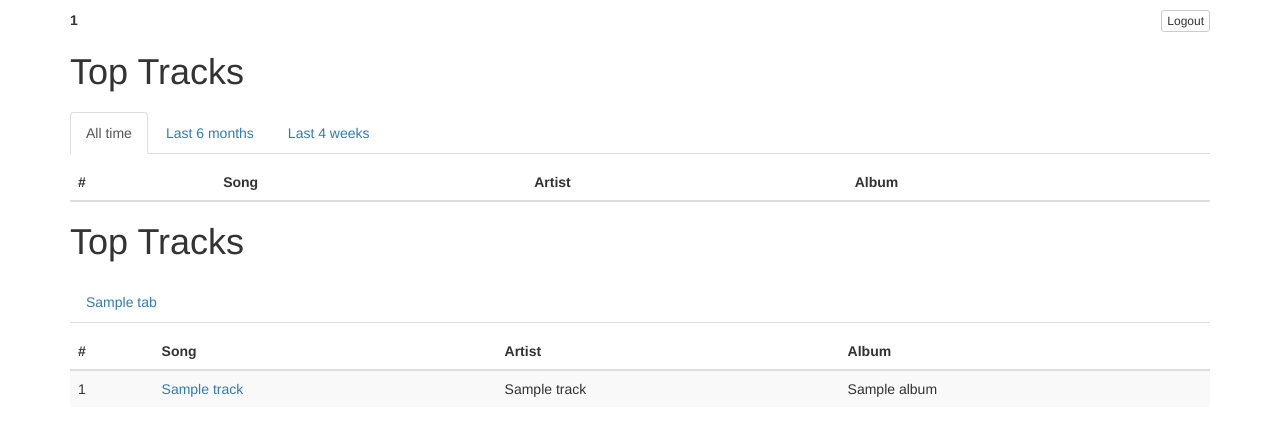
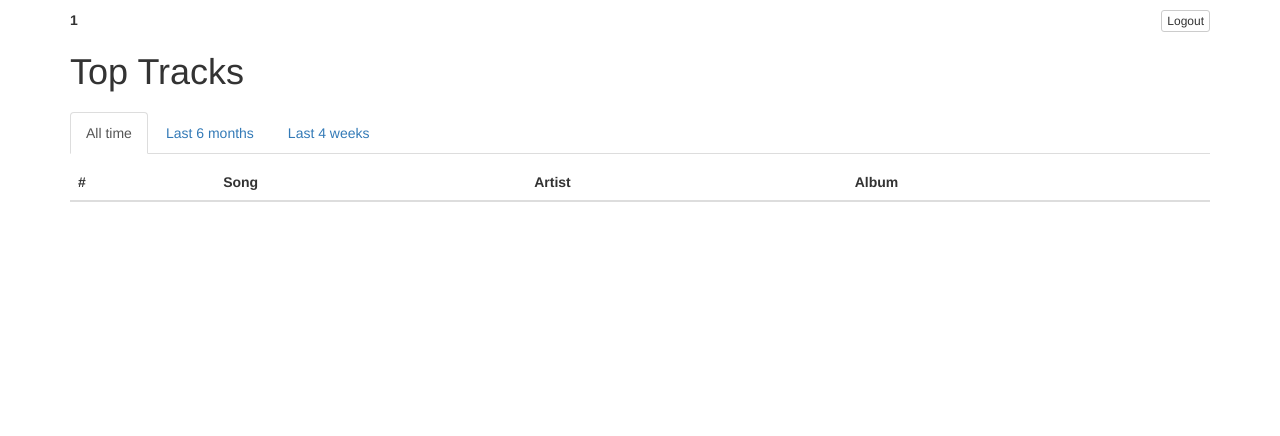
Before and after one commit to gediminasz/awoo, a Flask app: template templates/index.html in a window 1280 px wide. Shown: the top 436 px of the page. Run offline with Flask 2, Linux system fonts and the light colour scheme; the template is opened without the code that fills it: most values are stand-ins (such as "Sample title", 1, 10 or a date in 2020); data that the repository does not hold is empty; style sheets or scripts are compiled from the project's sources; some libraries are stand-ins or nearby versions.

Commit message:
Remove old template

```diff
--- a/templates/index.html
+++ b/templates/index.html
@@ -3,43 +3,4 @@
 {% block page_content %}
     <div id="page-content">
     </div>
-
-    <h1>Top Tracks</h1>
-
-    <div class="u-pvm">
-        <ul class="nav nav-tabs">
-            {% for tab in time_range_tabs %}
-                <li {% if tab['active'] %}class="active"{% endif %}>
-                    <a href="{{ url_for('index', time_range=tab['time_range']) }}">
-                        {{ tab['label'] }}
-                    </a>
-                </li>
-            {% endfor %}
-        </ul>
-    </div>
-
-    <table class="table table-striped table-hover">
-        <thead>
-            <tr>
-                <th>#</th>
-                <th>Song</th>
-                <th>Artist</th>
-                <th>Album</th>
-            </tr>
-        </thead>
-        <tbody>
-            {% for track in top_tracks['items'] %}
-                <tr>
-                    <td>{{ loop.index }}</td>
-                    <td>
-                        <a href="{{ track['external_urls']['spotify'] }}">
-                            {{ track['name'] }}
-                        </a>
-                    </td>
-                    <td>{{ track['_artist_names'] }}</td>
-                    <td>{{ track['album']['name'] }}</td>
-                </tr>
-            {% endfor %}
-        </tbody>
-    </table>
 {% endblock %}
```
Also changed, not shown: views/index.py (+1 -24 lines).
